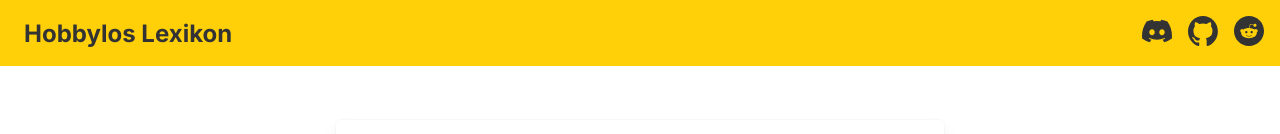
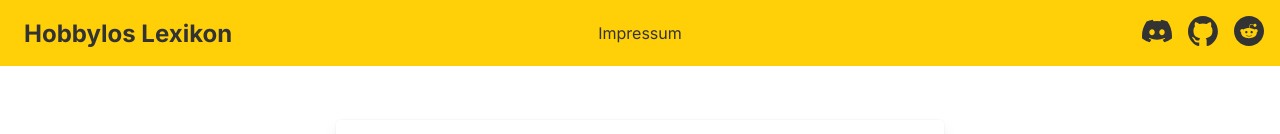
Before and after one commit to Lobby-Hoes/lexikon, a Next.js app: page / in a window 1280 px wide. Shown: the top 134 px of the page. Built offline with nearby package versions, Linux system fonts and the light colour scheme.

Commit message:
Imprint
- Added Imprint

```diff
--- a/app/ui/header/header.jsx
+++ b/app/ui/header/header.jsx
@@ -12,6 +12,11 @@ export default function Header() {
             <Link href='/'>
                 <h2 className={styles.title}>Hobbylos Lexikon</h2>
             </Link>
+            <div className={styles.links}>
+                <Link target='_blank' href='https://hobbylos.online/impressum'>
+                    <p>Impressum</p>
+                </Link>
+            </div>
             <div className={styles.linkicons}>
                 <Link target='_blank' href='https://discord.com/invite/xfyWpPt3Uk'><Image
                     src={discordSVG}
--- a/app/ui/header/header.module.css
+++ b/app/ui/header/header.module.css
@@ -22,3 +22,18 @@
     z-index: 1;
     color: var(--font-color);
 }
+
+.links {
+    position: absolute;
+    top: 50%;
+    left: 50%;
+    transform: translate(-50%, -50%);
+    margin: 0;
+    padding: 0;
+    z-index: 1;
+}
+
+.links * {
+    text-decoration: none;
+    color: var(--font-color);
+}
--- a/app/ui/loading/spinner.module.css
+++ b/app/ui/loading/spinner.module.css
@@ -16,6 +16,7 @@
     height: 13.33333px;
     border-radius: 50%;
     background: currentColor;
+    color: var(--font-color);
     animation-timing-function: cubic-bezier(0, 1, 1, 0);
 }
 
--- a/app/word/[word]/page.jsx
+++ b/app/word/[word]/page.jsx
@@ -1,6 +1,9 @@
 import LoadingSpinner from '@/app/ui/loading/spinner';
 
 export default function WordPage() {
+
+
+
     return (
         <div className='center v h'>
             <LoadingSpinner/>
```
